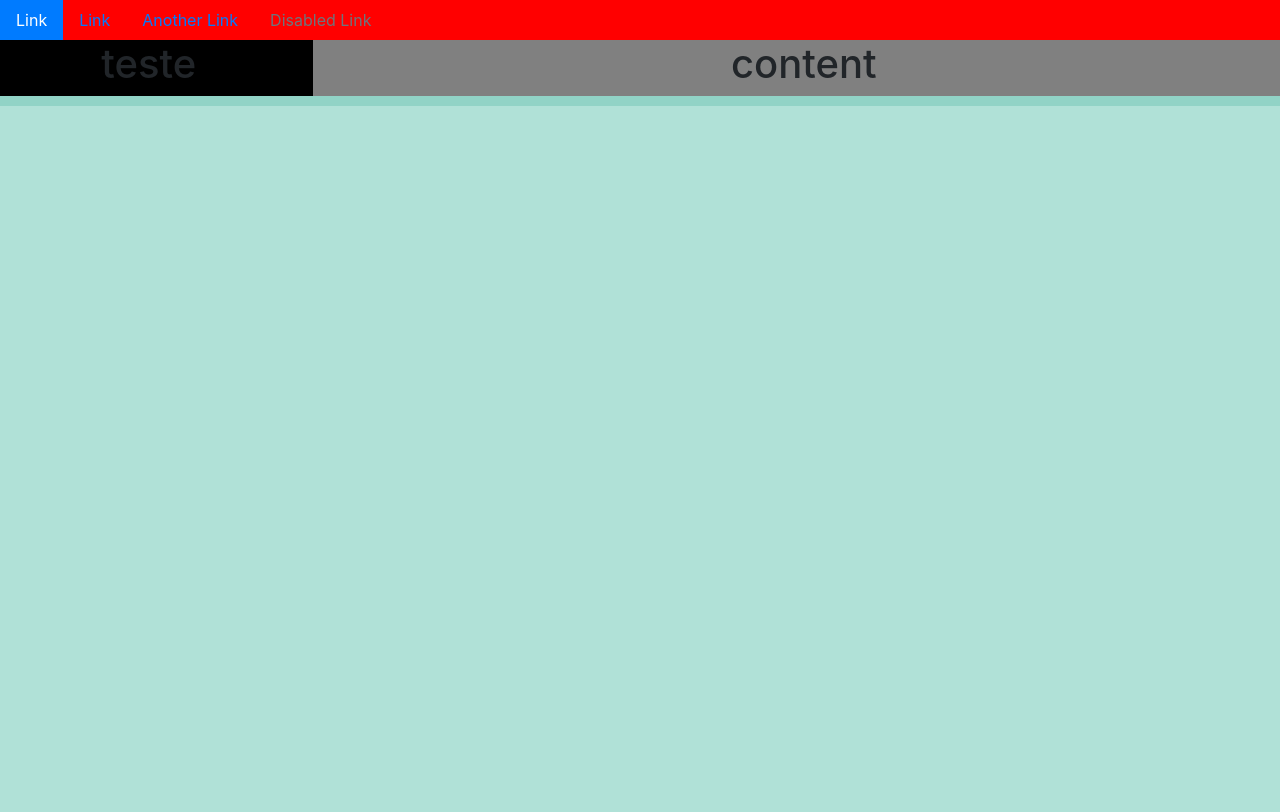
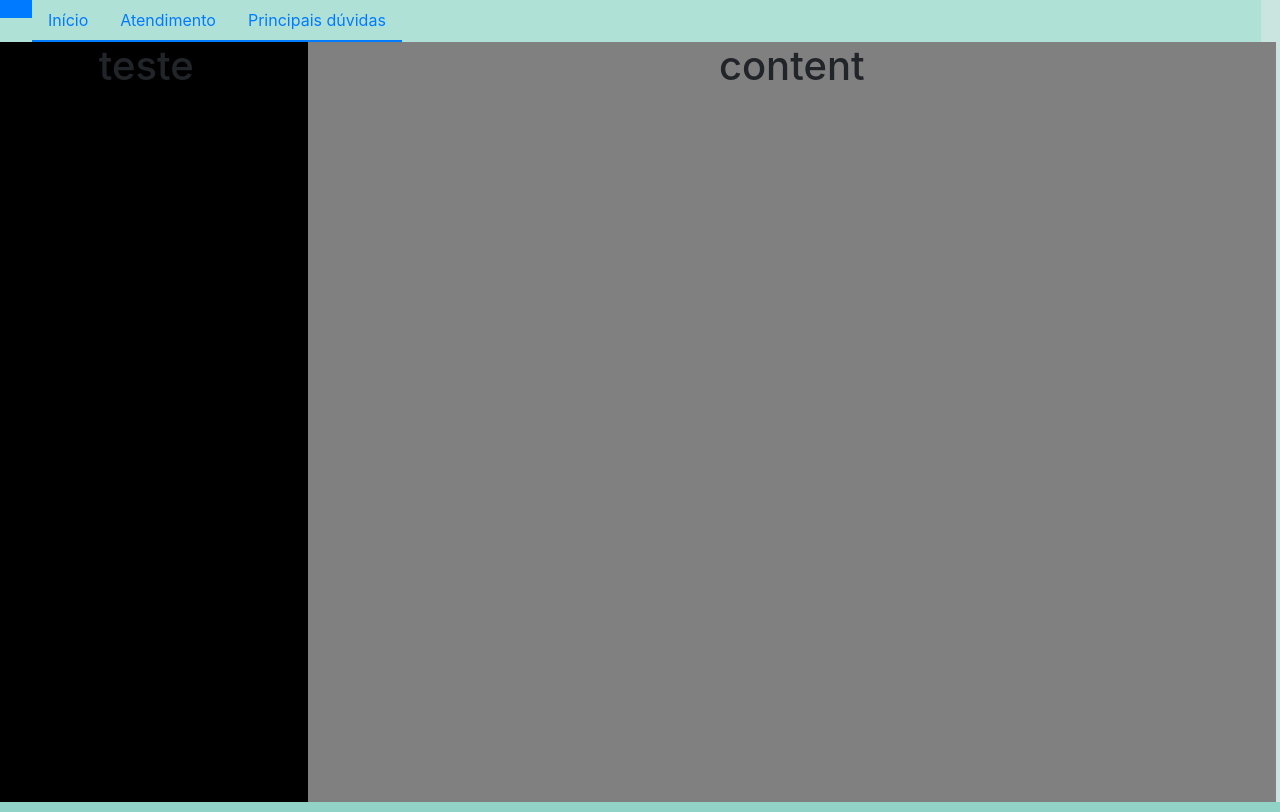
Before and after one commit to felipe1181/cariri_covid19_atendimento, a React (Create React App) app: page /inicio in a window 1280 px wide. Built offline with nearby package versions, Linux system fonts and the light colour scheme.

Commit message:
definindo esqueleto da dashboard

```diff
--- a/src/pages/dashboard/index.css
+++ b/src/pages/dashboard/index.css
@@ -1,3 +1,9 @@
+.container-main{
+    width:98.5%!important;
+}
+.menu-nav-left,.content-data{
+    height: 95vh!important;
+}
 .menu-nav-left{
     background: black;
 }
--- a/src/pages/dashboard/index.js
+++ b/src/pages/dashboard/index.js
@@ -1,16 +1,17 @@
 import React from 'react';
 
+
+import { Col, Container,Row} from 'reactstrap';
 import './index.css';
-import { Col, Container,Row} from 'reactstrap';
 
 import NavMenu from '../default_style/nav-menu';
 
 export default function Dashboard(){
     return(
-        <Container className="themed-container" fluid={true}>
+        <Container className="themed-container container-main" fluid={true}>
             <NavMenu/>
             <Row className="content" row xs="2">
-                <Col className="menu-nav-left" sm={{size:3}} >
+                <Col className="menu-nav-left " sm={{size:3}} >
                     <h1>teste</h1>
                 </Col>
                 <Col className="content-data" sm={{size:9}} >
--- a/src/pages/default_style/index.css
+++ b/src/pages/default_style/index.css
@@ -1,12 +1,20 @@
 .themed-container{
     margin: 0!important;
     padding: 0;
-    background: green;
 }
-
 .nav-menu-top{
-    background: red!important;
+    background: #b0e1d7;
 }
-.active-link{
+.active-link , .link-item{
     border-radius: 0px!important;
+    border-bottom: 2px solid #007bff;
 }
+.link-item{
+    background:#b0e1d7;
+    transition: 0.3s;
+}
+.link-item:hover{
+    background:#91d3c6;
+    box-shadow: 0px -3px 0px #007bff inset;
+    transition: 0.3s;
+}
--- a/src/pages/default_style/nav-menu.js
+++ b/src/pages/default_style/nav-menu.js
@@ -7,17 +7,17 @@ export default function NavMenu(){
     return(
         <Container className="themed-container" fluid={true}>
             <Nav className="nav-menu-top" pills>
-                <NavItem >
-                    <NavLink className="active-link" href="#" active>Link</NavLink>
+                <NavItem>
+                    <NavLink className="active-link" href="/inicio" active><b>{process.env.REACT_APP_NAME}</b></NavLink>
                 </NavItem>
                 <NavItem>
-                    <NavLink href="#">Link</NavLink>
+                    <NavLink className="link-item" href="#">Início</NavLink>
                 </NavItem>
                 <NavItem>
-                    <NavLink href="#">Another Link</NavLink>
+                    <NavLink className="link-item" href="#">Atendimento</NavLink>
                 </NavItem>
                 <NavItem>
-                    <NavLink disabled href="#">Disabled Link</NavLink>
+                    <NavLink className="link-item" href="#">Principais dúvidas</NavLink>
                 </NavItem>
             </Nav>
         </Container>
```
